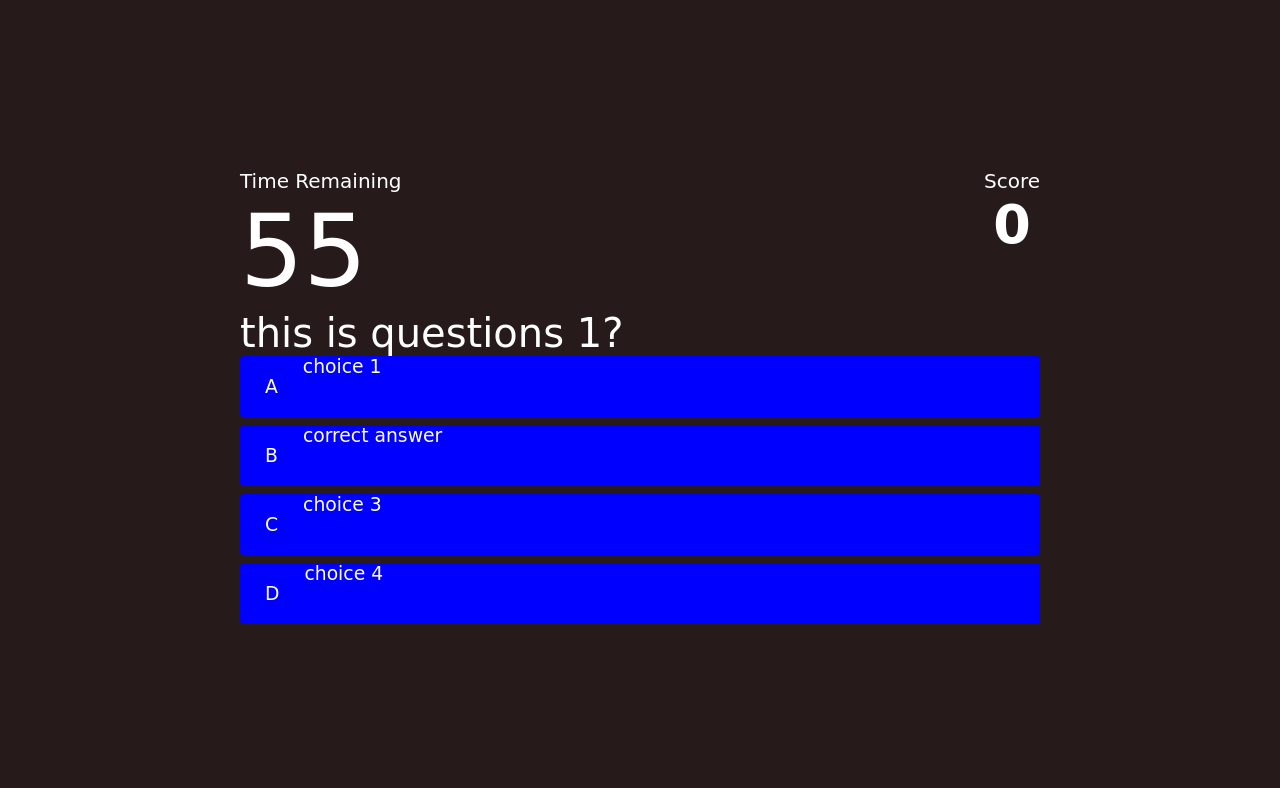
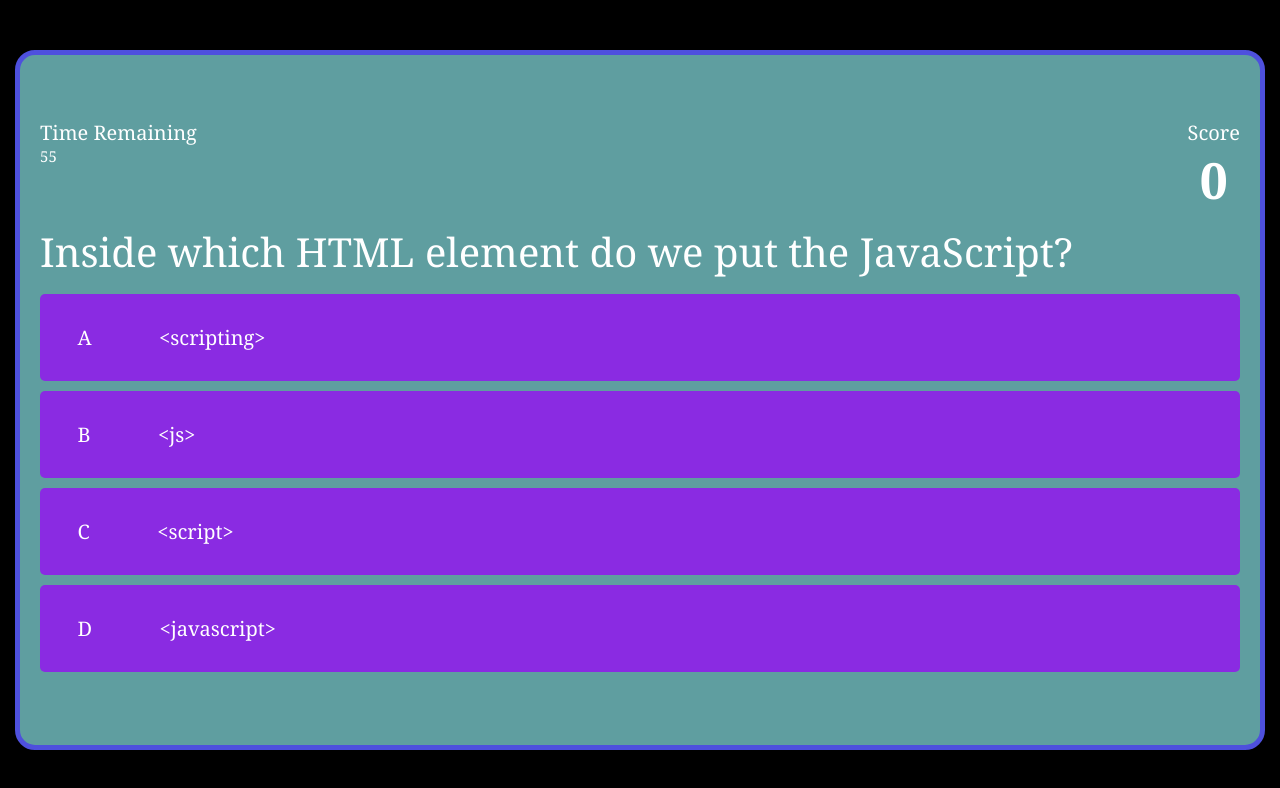
Before and after one commit to ZestyLimones/Code_Quiz, a plain HTML site: page game.html in a window 1280 px wide. Drawn offline with Linux system fonts and the light colour scheme.

Commit message:
changed CSS style and cleaned up code.

```diff
--- a/assets/css/game.css
+++ b/assets/css/game.css
@@ -2,13 +2,16 @@ body {
   color: white;
 }
 
+#question {
+  margin-bottom: 15px;
+}
+
 .choice-container {
   display: flex;
-  margin-bottom: 0.8rem;
+  margin-bottom: 10px;
   width: 100%;
-  border-radius: 4px;
-  background: blue;
-  font-size: 3rem;
+  border-radius: 5px;
+  background: blueviolet;
   min-width: 80rem;
 }
 
@@ -19,10 +22,12 @@ body {
 .choice-prefex {
   padding: 2rem 2.5rem;
   color: white;
+  font-size: 20px;
 }
 
 .choice-text {
-  padding: 2 rem;
+  font-size: 20px;
+  padding: 2rem;
   width: 100%;
 }
 
@@ -42,7 +47,7 @@ body {
 
 .hud-prefex {
   text-align: center;
-  font-size: 2rem;
+  font-size: 20px;
 }
 
 .hud-main-text {
@@ -53,14 +58,8 @@ body {
   font-size: 40px;
 }
 
-#time {
-  font-size: 100px;
+#time-remaining {
+  font-size: 20px;
   border: red;
   color: white;
 }
-
-@media screen and (max-width: 768px) {
-  .choice-container {
-    min-width: 40rem;
-  }
-}
--- a/assets/css/style.css
+++ b/assets/css/style.css
@@ -1,24 +1,25 @@
 :root {
-  background-color: rgb(39, 26, 26);
+  background-color: black;
 }
 
 * {
   box-sizing: border-box;
   margin: 0;
   padding: 0;
-  font-size: 62.5%;
-  font-family: cursive;
+  font-size: 15px;
+  font-family: Georgia, serif;
 }
 
 h1 {
-  font-size: 5.4rem;
+  font-size: 50px;
   color: white;
-  margin-bottom: 5rem;
+  margin-bottom: 10px;
+  text-align: center;
 }
 
 h2 {
-  font-size: 4.2rem;
-  margin-bottom: 4rem;
+  font-size: 40px;
+  margin-bottom: 10px;
 }
 
 .container {
@@ -29,7 +30,7 @@ h2 {
   align-items: center;
   max-width: 80rem;
   margin: 0 auto;
-  padding: 2rem;
+  padding: 5px;
 }
 
 .flex-column {
@@ -50,21 +51,36 @@ h2 {
   text-align: center;
 }
 
-.hidden {
-  display: none;
+#home,
+#end,
+#highScores {
+  height: 500px;
+  width: 750px;
+  border: solid rgb(78, 80, 221) 5px;
+  border-radius: 20px;
+  background-color: cadetblue;
+}
+
+#game {
+  height: 700px;
+  width: 1750px;
+  border: solid rgb(78, 80, 221) 5px;
+  border-radius: 20px;
+  background-color: cadetblue;
+  padding: 20px;
 }
 
 .btn {
-  font-size: 2.4rem;
-  padding: 2rem 0;
+  height: 50px;
+  font-size: 35px;
+  padding: 5px;
   width: 30rem;
   text-align: center;
-  margin-bottom: 1rem;
+  margin-bottom: 10px;
   text-decoration: none;
   color: white;
-  background-color: green;
+  background-color: blueviolet;
   border-radius: 4px;
-  border: rgb(255, 92, 18);
 }
 
 .btn:hover {
@@ -77,11 +93,18 @@ h2 {
   cursor: not-allowed;
 }
 
-#highscore-btn {
+.choice-container:hover {
+  cursor: pointer;
+  transition: transform 150ms;
+  transform: scale(1.03);
+}
+
+#highscore-btn,
+#saveScoreBtn {
   background-color: purple;
 }
 
-/* End Page CS*/
+/* End Page CSS*/
 .end-form-container {
   width: 100%;
   display: flex;
@@ -103,6 +126,7 @@ input::placeholder {
 }
 
 #username {
+  font-size: 20px;
   margin-bottom: 3rem;
   width: 100%;
 }
--- a/assets/js/script.js
+++ b/assets/js/script.js
@@ -13,40 +13,48 @@ var availableQuestions = [];
 
 var questions = [
   {
-    question: "this is questions 1?",
-    choice1: "choice 1",
-    choice2: "correct answer",
-    choice3: "choice 3",
-    choice4: "choice 4",
+    question: "Inside which HTML element do we put the JavaScript?",
+    choice1: "<scripting>",
+    choice2: "<js>",
+    choice3: "<script>",
+    choice4: "<javascript>",
+    answer: 3,
+  },
+  {
+    question: "Where is the correct place to insert a JavaScript?",
+    choice1: "In the <head> of the HTML.",
+    choice2: "In the <body> of the HTML.",
+    choice3: "In the <head> and <body> of the HTML.",
+    choice4: "In the CSS",
     answer: 2,
   },
   {
-    question: "this is questions 2?",
-    choice1: "choice 1",
-    choice2: "correct answer",
-    choice3: "choice 3",
-    choice4: "choice 4",
-    answer: 2,
+    question: "How do we write 'Hello World' in an alert box?",
+    choice1: "msgBox('Hello World')",
+    choice2: "msg('Hello World')",
+    choice3: "alertBox('Hello World')",
+    choice4: "alert('Hello World')",
+    answer: 4,
   },
   {
-    question: "this is questions 3?",
-    choice1: "choice 1",
-    choice2: "correct answer",
-    choice3: "choice 3",
-    choice4: "choice 4",
-    answer: 2,
+    question: "How do you create a function in JavaScript?",
+    choice1: "function myFunction()",
+    choice2: "function {myFunction()}",
+    choice3: "function:myFunction()",
+    choice4: "function = myFunction()",
+    answer: 1,
   },
   {
-    question: "this is questions 4?",
-    choice1: "choice 1",
-    choice2: "correct answer",
-    choice3: "choice 3",
-    choice4: "choice 4",
-    answer: 2,
+    question: "How do you write an IF statement in JavaScript?",
+    choice1: "if i = 5",
+    choice2: "if i === 5",
+    choice3: "if i === 5 then",
+    choice4: "if (i ===5)",
+    answer: 4,
   },
 ];
 
-var SCORE_POINTS = 100;
+var SCORE_POINTS = 10;
 var MAX_QUESTIONS = 4;
 var secondsLeft = 60;
 
@@ -56,7 +64,6 @@ function startGame() {
   setTime();
   availableQuestions = [...questions];
   getNewQuestion();
-  console.log("from inside the start game function");
 }
 
 function setTime() {
@@ -72,8 +79,7 @@ function setTime() {
   }, 1000);
 }
 
-getNewQuestion = () => {
-  console.log("from inside getNewQuestion");
+var getNewQuestion = function () {
   if (availableQuestions.length === 0 || questionCounter > MAX_QUESTIONS) {
     localStorage.setItem("mostRecentScore", score);
 
@@ -86,7 +92,7 @@ getNewQuestion = () => {
   currentQuestion = availableQuestions[questionsIndex];
   question.innerText = currentQuestion.question;
 
-  choices.forEach((choice) => {
+  choices.forEach(function (choice) {
     var number = choice.dataset["number"];
     choice.innerText = currentQuestion["choice" + number];
   });
@@ -95,7 +101,7 @@ getNewQuestion = () => {
   acceptingAnswers = true;
 };
 
-choices.forEach((choice) => {
+choices.forEach(function (choice) {
   choice.addEventListener("click", (event) => {
     if (!acceptingAnswers) return;
 
@@ -103,16 +109,21 @@ choices.forEach((choice) => {
     var selectedChoice = event.target;
     var selectedAnswer = selectedChoice.dataset["number"];
 
-    var classToApply =
-      selectedAnswer == currentQuestion.answer ? "correct" : "incorrect";
+    var classToApply;
 
-    console.log(classToApply);
-
-    if (classToApply === "correct") {
+    if (selectedAnswer == currentQuestion.answer) {
+      classToApply = "correct";
       incrementScore(SCORE_POINTS);
     } else {
+      classToApply = "incorrect";
       secondsLeft = secondsLeft - 10;
     }
+
+    // if (classToApply === "correct") {
+
+    // } else {
+
+    // }
 
     selectedChoice.parentElement.classList.add(classToApply);
 
@@ -123,7 +134,7 @@ choices.forEach((choice) => {
   });
 });
 
-incrementScore = (num) => {
+var incrementScore = function (num) {
   score += num;
   scoreText.innerText = score;
 };
--- a/game.html
+++ b/game.html
@@ -5,7 +5,7 @@
     <meta charset="UTF-8">
     <meta http-equiv="X-UA-Compatible" content="IE=edge">
     <meta name="viewport" content="width=device-width, initial-scale=1.0">
-    <title>Quiz Page</title>
+    <title>Quiz Questions</title>
     <link rel="stylesheet" href="./assets/css/style.css">
     <link rel="stylesheet" href="./assets/css/game.css">
 </head>
@@ -14,7 +14,7 @@
     <div class="container">
         <div id="game" class="justify-center flex-column">
             <div id="hud">
-                <div class="hud-item">
+                <div class="hud-item" id="time-remaining">
                     <p class="hud-prefex">
                         Time Remaining
                     </p>
```
Also changed, not shown: end.html (+1 -1 lines), highscores.html (+2 -2 lines), index.html (+2 -2 lines), 1 other file.
